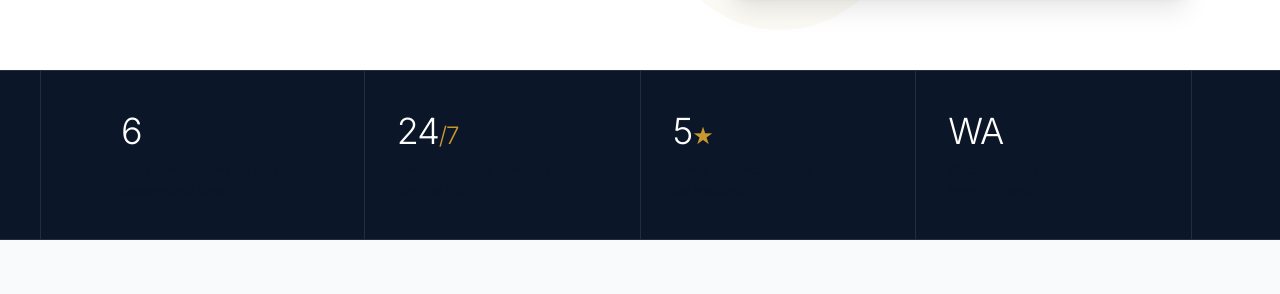
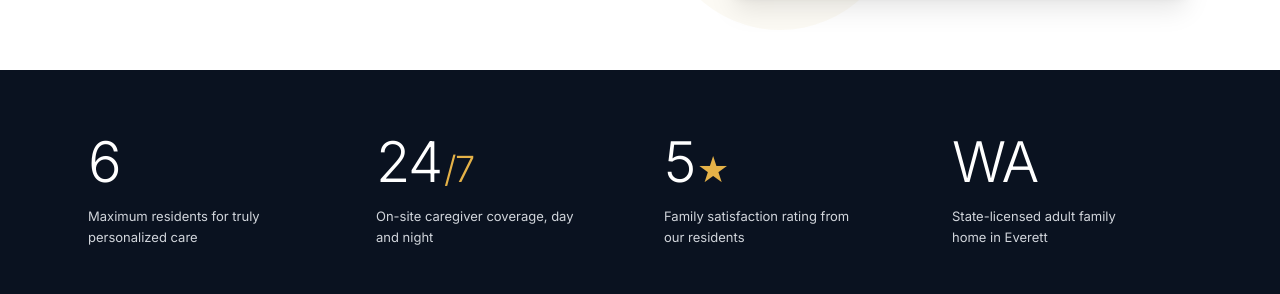
Before and after one commit to qezman/1stBlessedAFH, a React (Vite) app: page / in a window 1280 px wide. Shown: the part 658-952 px from the top of the page. Built offline with nearby package versions, Linux system fonts and the light colour scheme.

Commit message:
fix: update TrustBar layout, gold accents, and typography matching design screenshot

```diff
--- a/client/components/home/TrustBar.tsx
+++ b/client/components/home/TrustBar.tsx
@@ -4,36 +4,45 @@ const TRUST_ITEMS = [
     unit: "",
     label: "Maximum residents for truly personalized care",
   },
-  { val: "24", unit: "/7", label: "On-site caregiver coverage, day and night" },
+  {
+    val: "24",
+    unit: "/7",
+    label: "On-site caregiver coverage, day and night",
+  },
   {
     val: "5",
     unit: "★",
     label: "Family satisfaction rating from our residents",
   },
-  { val: "WA", unit: "", label: "State-licensed adult family home in Everett" },
+  {
+    val: "WA",
+    unit: "",
+    label: "State-licensed adult family home in Everett",
+  },
 ];
 
 export function TrustBar() {
   return (
-    <section className="bg-navy-950 p-0 border-y border-white/10">
-      <div className="max-w-[1200px] mx-auto px-6 sm:px-12 grid grid-cols-1 sm:grid-cols-2 lg:grid-cols-4 border-l border-white/10">
+    <section className="bg-[#0A1220] py-14 sm:py-16">
+      <div className="max-w-[1200px] mx-auto px-6 sm:px-12">
+        <div className="grid grid-cols-1 sm:grid-cols-2 lg:grid-cols-4 gap-8 lg:gap-12">
           {TRUST_ITEMS.map((item, i) => (
-          <div
-            key={i}
-            className="py-10 px-8 border-r border-white/10 flex flex-col gap-2"
-          >
-            <div className="font-sans text-4xl font-light text-white tracking-[-0.03em]">
-              {item.val}
-              <span className="text-2xl font-light text-gold-500">
+            <div key={i} className="flex flex-col">
+              <div className="font-sans text-5xl sm:text-[56px] font-light text-white tracking-tight leading-none mb-4 flex items-baseline">
+                <span>{item.val}</span>
+                {item.unit && (
+                  <span className="text-3xl sm:text-4xl font-light text-[#E5B248] ml-0.5">
                     {item.unit}
                   </span>
+                )}
               </div>
-            <div className="text-xs font-normal text-navy-200 leading-relaxed max-w-[180px]">
+              <div className="text-[13px] font-normal text-gray-300 leading-relaxed max-w-[200px]">
                 {item.label}
               </div>
             </div>
           ))}
         </div>
+      </div>
     </section>
   );
 }
```
Lines whose indentation alone changed are shown as unchanged.
